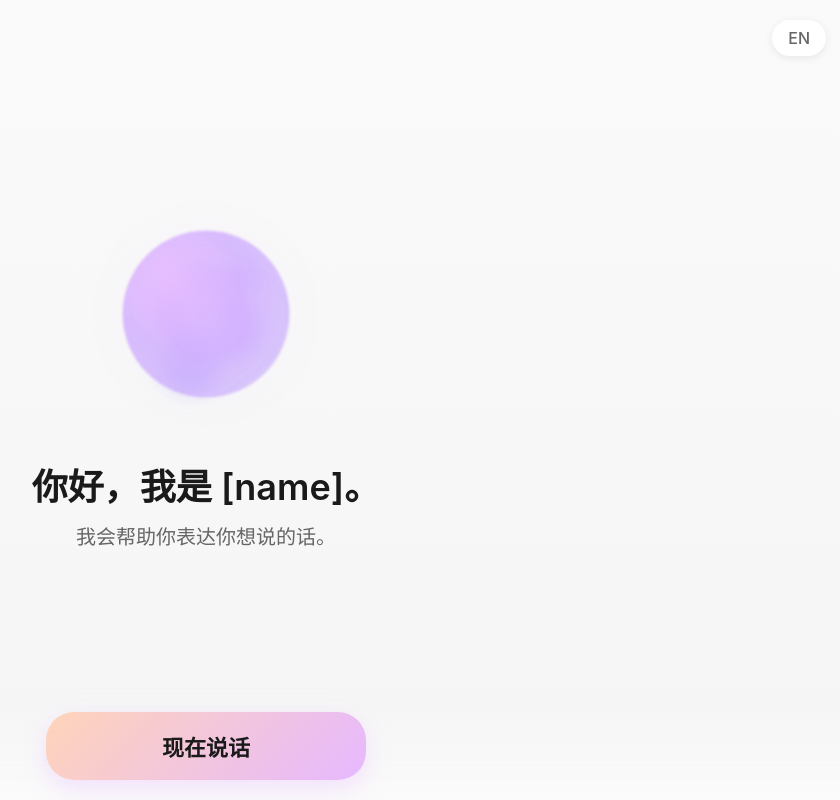
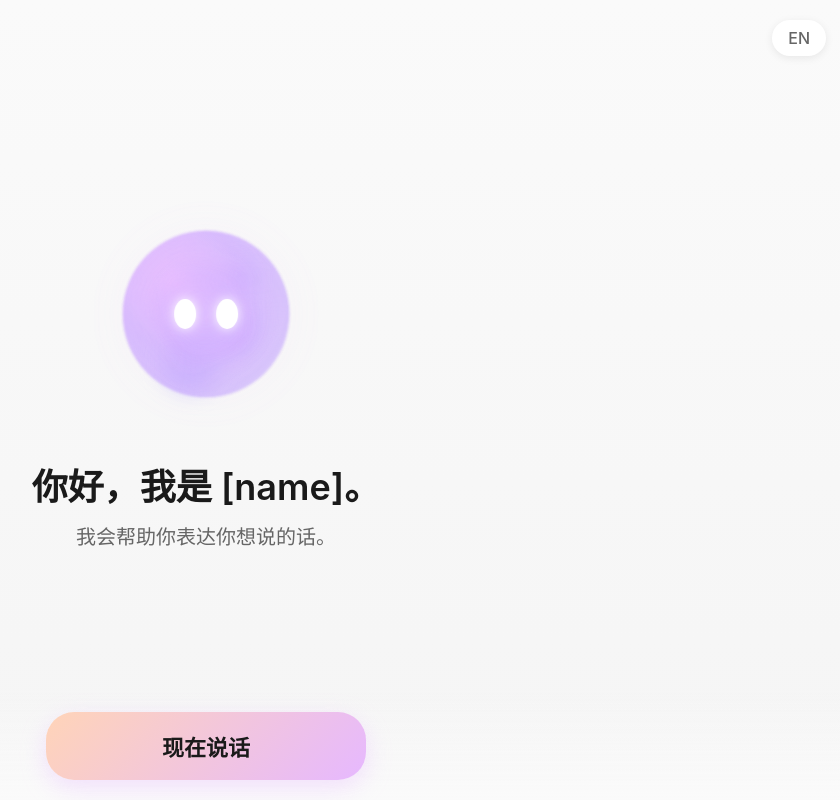
Before and after one commit to anoandu/---ai--, a React (Vite) app: page / in a window 1280 px wide. Shown: the whole page, without its empty margins (434-1274 px from the left). Built offline with nearby package versions, Linux system fonts and the light colour scheme.

Commit message:
Twentieth

```diff
--- a/src/components/VoiceOrb.css
+++ b/src/components/VoiceOrb.css
@@ -1,3 +1,51 @@
+.orb-container {
+  position: relative;
+}
+
+/* 可爱眼睛：固定在脸上（容器层），不受 .orb-scale 旋转/缩放影响 */
+.orb-eyes {
+  position: absolute;
+  inset: 0;
+  pointer-events: none;
+  z-index: 6; /* 在波纹(5)之上，保证可见 */
+  display: flex;
+  align-items: center;
+  justify-content: center;
+}
+
+.orb-eye {
+  width: 22px; /* 较大比例，更可爱 */
+  height: 30px;
+  background: #fff;
+  border-radius: 50%;
+  box-shadow: 0 0 10px rgba(255,255,255,0.8), 0 0 20px rgba(255,255,255,0.4);
+  margin: 0 10px; /* 适中眼距 */
+  animation: eyesBlink 3.6s ease-in-out infinite;
+}
+
+/* 待机/聆听皆可看向左右（不依赖父级 transform）*/
+.orb-container.idle .orb-eye,
+.orb-container.listening .orb-eye,
+.orb-container.processing .orb-eye {
+  animation-name: eyesBlink, eyesLookLR;
+  animation-duration: 3.6s, 7s;
+  animation-iteration-count: infinite, infinite;
+  animation-timing-function: ease-in-out, ease-in-out;
+}
+
+@keyframes eyesLookLR {
+  0%, 20% { transform: translateX(0); }
+  30% { transform: translateX(-4px); }
+  40% { transform: translateX(-4px); }
+  55% { transform: translateX(4px); }
+  65% { transform: translateX(4px); }
+  80%, 100% { transform: translateX(0); }
+}
+
+@keyframes eyesBlink {
+  0%, 92%, 100% { transform: scaleY(1); }
+  96% { transform: scaleY(0.15); }
+}
 .orb-container {
   position: relative;
   width: 200px;
--- a/src/components/VoiceOrb.tsx
+++ b/src/components/VoiceOrb.tsx
@@ -85,6 +85,12 @@ const VoiceOrb: React.FC<VoiceOrbProps> = ({ state, audioLevel = 0, isSpeaking =
           </>
         )}
       </div>
+
+      {/* 可爱大眼睛（固定在脸上，不随旋转缩放）*/}
+      <div className="orb-eyes">
+        <div className="orb-eye orb-eye-left" />
+        <div className="orb-eye orb-eye-right" />
+      </div>
     </div>
   );
 };
```
